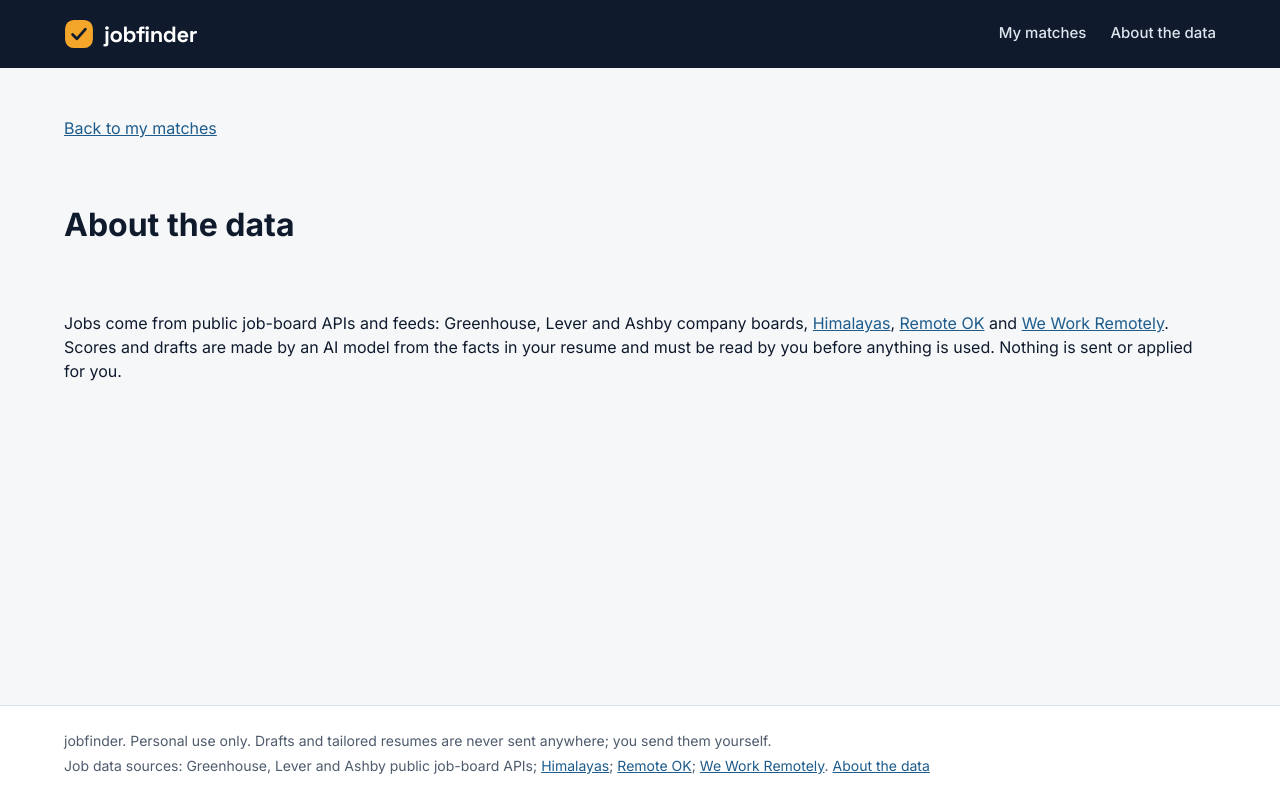
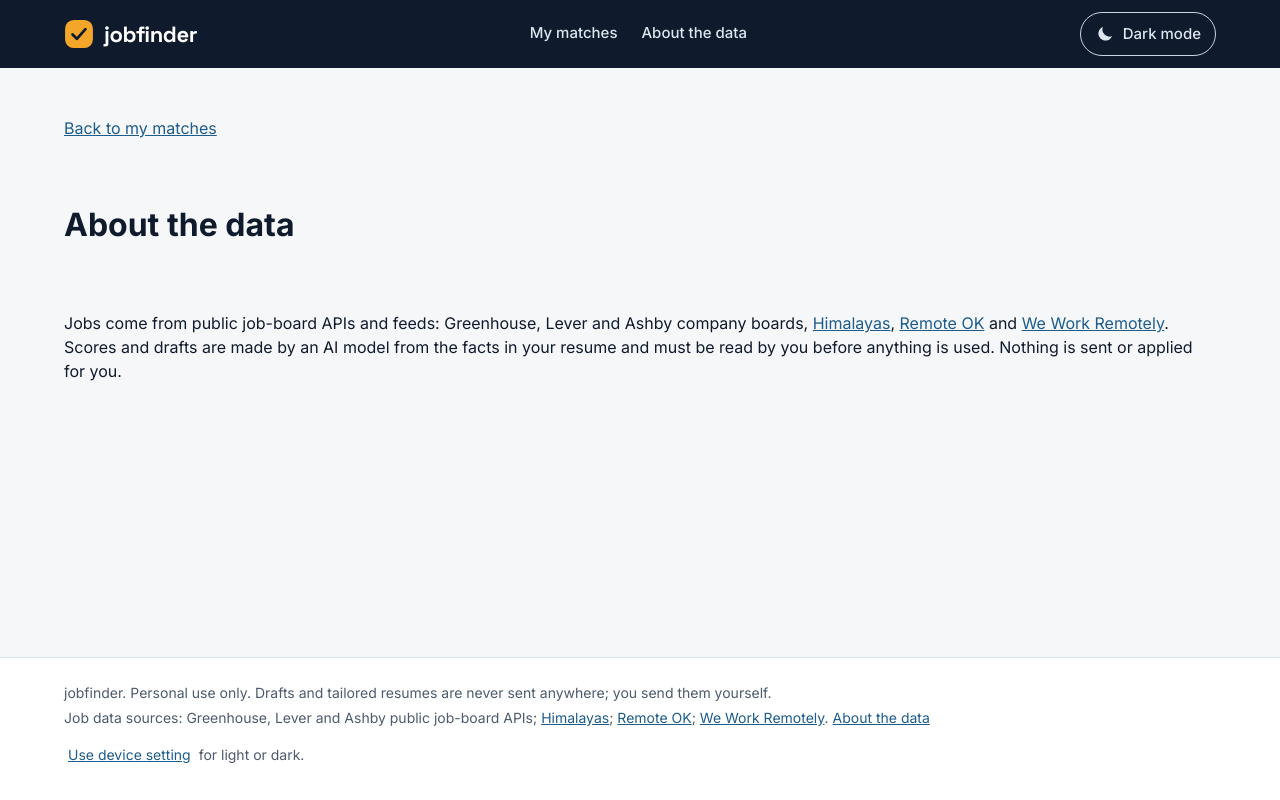
Before and after one commit to sp1c3r125/job-finder, a FastAPI app: page /about in a window 1280 px wide. Run offline with FastAPI, Linux system fonts and the light colour scheme; data that the repository does not hold is empty.

Commit message:
Dark colours as light-dark() tokens; theme button (POST /theme, cookie, no JavaScript); tests
Co-Authored-By: Claude Sonnet 5.5 <noreply@anthropic.com>

```diff
--- a/jobfinder/static/style.css
+++ b/jobfinder/static/style.css
@@ -10,58 +10,65 @@
   unicode-range: U+0000-00FF, U+0131, U+0152-0153, U+02BB-02BC, U+02C6, U+02DA, U+02DC, U+0304, U+0308, U+0329, U+2000-206F, U+20AC, U+2122, U+2191, U+2193, U+2212, U+2215, U+FEFF, U+FFFD;
 }
 
-/* Colour tokens. Every token has a light value (here), a light-dark() pair, and a dark fallback for browsers
-   without light-dark(). tests/test_web_layout.py checks that the three blocks agree. */
+/* Colour tokens. Every token has a light value (:root), a light-dark() pair, and dark fallback values for browsers
+   without light-dark(). The theme button sets data-theme on <html>; the fallbacks follow it as well as the device setting.
+   tests/test_resume_first_ui.py checks that the blocks agree. */
 :root {
   color-scheme: light dark;
   --bg: #F6F7F9; --surface: #FFFFFF; --fg: #0F1B2D; --muted: #4E5B6D; --line: #DCE2EA; --line-strong: #A9B6C6;
-  --link: #1D5C8C; --link-hover: #123E61;
-  --navy: #0F1B2D; --on-navy: #FFFFFF; --navy-text: #C9D4E0; --navy-chip: #1B2A40; --navy-link: #DDE5EE;
-  --accent: #F4A62A; --on-accent: #0F1B2D;
-  --chip-bg: #E8F0F7; --chip-fg: #123E61; --warn: #A2560C;
-  --strong-bg: #1D5C8C; --strong-fg: #FFFFFF;
-  --good-bg: #E8F0F7; --good-fg: #123E61;
-  --possible-bg: #FFF3E0; --possible-fg: #7A3E00;
-  --rule-bg: #EEF2F6; --rule-fg: #33415A;
-  --drop-bg: #F5F8FB; --drop-line: #6F89A6;
+  --link: #1D5C8C; --link-hover: #123E61; --navy: #0F1B2D; --on-navy: #FFFFFF; --navy-text: #C9D4E0;
+  --navy-chip: #1B2A40; --navy-link: #DDE5EE; --accent: #F4A62A; --on-accent: #0F1B2D; --chip-bg: #E8F0F7;
+  --chip-fg: #123E61; --warn: #A2560C; --strong-bg: #1D5C8C; --strong-fg: #FFFFFF; --good-bg: #E8F0F7;
+  --good-fg: #123E61; --possible-bg: #FFF3E0; --possible-fg: #7A3E00; --rule-bg: #EEF2F6; --rule-fg: #33415A;
+  --drop-bg: #F5F8FB; --drop-line: #6F89A6; --panel: #FFFFFF; --fg-2: #33415A;
   --shadow: 0 24px 60px rgb(4 12 24 / 0.35);
   --font-body: "Inter", system-ui, -apple-system, "Segoe UI", Roboto, sans-serif;
   --font-head: "Space Grotesk", "Inter", system-ui, sans-serif;
   font: 1rem/1.5 var(--font-body);
   font-size-adjust: from-font;
 }
+:root[data-theme="light"] { color-scheme: light; }
+:root[data-theme="dark"] { color-scheme: dark; }
 @supports (color: light-dark(white, black)) {
   :root {
-    --bg: light-dark(#F6F7F9, #0B1320); --surface: light-dark(#FFFFFF, #131E2F); --fg: light-dark(#0F1B2D, #E8EDF3);
-    --muted: light-dark(#4E5B6D, #A9B6C6); --line: light-dark(#DCE2EA, #2A3850); --line-strong: light-dark(#A9B6C6, #4C607C);
-    --link: light-dark(#1D5C8C, #8DBBE0); --link-hover: light-dark(#123E61, #BBD6EE);
-    --navy: light-dark(#0F1B2D, #081120); --on-navy: light-dark(#FFFFFF, #FFFFFF); --navy-text: light-dark(#C9D4E0, #C9D4E0);
+    --bg: light-dark(#F6F7F9, #0D1624); --surface: light-dark(#FFFFFF, #142235); --fg: light-dark(#0F1B2D, #E6ECF2);
+    --muted: light-dark(#4E5B6D, #A9B6C6); --line: light-dark(#DCE2EA, #26364D);
+    --line-strong: light-dark(#A9B6C6, #4A6383); --link: light-dark(#1D5C8C, #8CC3F0);
+    --link-hover: light-dark(#123E61, #BBD6EE); --navy: light-dark(#0F1B2D, #08101C);
+    --on-navy: light-dark(#FFFFFF, #FFFFFF); --navy-text: light-dark(#C9D4E0, #C9D4E0);
     --navy-chip: light-dark(#1B2A40, #16253B); --navy-link: light-dark(#DDE5EE, #DDE5EE);
     --accent: light-dark(#F4A62A, #F4A62A); --on-accent: light-dark(#0F1B2D, #0F1B2D);
-    --chip-bg: light-dark(#E8F0F7, #1B2D45); --chip-fg: light-dark(#123E61, #BBD6EE); --warn: light-dark(#A2560C, #F0A860);
-    --strong-bg: light-dark(#1D5C8C, #2A6FA3); --strong-fg: light-dark(#FFFFFF, #FFFFFF);
-    --good-bg: light-dark(#E8F0F7, #1B2D45); --good-fg: light-dark(#123E61, #BBD6EE);
-    --possible-bg: light-dark(#FFF3E0, #3A2A10); --possible-fg: light-dark(#7A3E00, #F6C98A);
-    --rule-bg: light-dark(#EEF2F6, #1D2A3D); --rule-fg: light-dark(#33415A, #C3CEDB);
-    --drop-bg: light-dark(#F5F8FB, #101A2A); --drop-line: light-dark(#6F89A6, #5A7494);
+    --chip-bg: light-dark(#E8F0F7, #1B2D45); --chip-fg: light-dark(#123E61, #BBD6EE);
+    --warn: light-dark(#A2560C, #F0A35E); --strong-bg: light-dark(#1D5C8C, #2B6FA6);
+    --strong-fg: light-dark(#FFFFFF, #FFFFFF); --good-bg: light-dark(#E8F0F7, #1C3350);
+    --good-fg: light-dark(#123E61, #CFE3F5); --possible-bg: light-dark(#FFF3E0, #3A2A10);
+    --possible-fg: light-dark(#7A3E00, #F7C97A); --rule-bg: light-dark(#EEF2F6, #1D2A3D);
+    --rule-fg: light-dark(#33415A, #C3CEDB); --drop-bg: light-dark(#F5F8FB, #101A2A);
+    --drop-line: light-dark(#6F89A6, #5A7494); --panel: light-dark(#FFFFFF, #1B2C44);
+    --fg-2: light-dark(#33415A, #C9D4E0);
     --shadow: light-dark(0 24px 60px rgb(4 12 24 / 0.35), 0 24px 60px rgb(0 0 0 / 0.5));
   }
 }
-@media (prefers-color-scheme: dark) {
-  @supports not (color: light-dark(white, black)) {
-    :root {
-      --bg: #0B1320; --surface: #131E2F; --fg: #E8EDF3; --muted: #A9B6C6; --line: #2A3850; --line-strong: #4C607C;
-      --link: #8DBBE0; --link-hover: #BBD6EE;
-      --navy: #081120; --on-navy: #FFFFFF; --navy-text: #C9D4E0; --navy-chip: #16253B; --navy-link: #DDE5EE;
-      --accent: #F4A62A; --on-accent: #0F1B2D;
-      --chip-bg: #1B2D45; --chip-fg: #BBD6EE; --warn: #F0A860;
-      --strong-bg: #2A6FA3; --strong-fg: #FFFFFF;
-      --good-bg: #1B2D45; --good-fg: #BBD6EE;
-      --possible-bg: #3A2A10; --possible-fg: #F6C98A;
-      --rule-bg: #1D2A3D; --rule-fg: #C3CEDB;
-      --drop-bg: #101A2A; --drop-line: #5A7494;
+@supports not (color: light-dark(white, black)) {
+  @media (prefers-color-scheme: dark) {
+    :root:not([data-theme="light"]) {
+      --bg: #0D1624; --surface: #142235; --fg: #E6ECF2; --muted: #A9B6C6; --line: #26364D; --line-strong: #4A6383;
+      --link: #8CC3F0; --link-hover: #BBD6EE; --navy: #08101C; --on-navy: #FFFFFF; --navy-text: #C9D4E0;
+      --navy-chip: #16253B; --navy-link: #DDE5EE; --accent: #F4A62A; --on-accent: #0F1B2D; --chip-bg: #1B2D45;
+      --chip-fg: #BBD6EE; --warn: #F0A35E; --strong-bg: #2B6FA6; --strong-fg: #FFFFFF; --good-bg: #1C3350;
+      --good-fg: #CFE3F5; --possible-bg: #3A2A10; --possible-fg: #F7C97A; --rule-bg: #1D2A3D; --rule-fg: #C3CEDB;
+      --drop-bg: #101A2A; --drop-line: #5A7494; --panel: #1B2C44; --fg-2: #C9D4E0;
       --shadow: 0 24px 60px rgb(0 0 0 / 0.5);
     }
+  }
+  :root[data-theme="dark"] {
+    --bg: #0D1624; --surface: #142235; --fg: #E6ECF2; --muted: #A9B6C6; --line: #26364D; --line-strong: #4A6383;
+    --link: #8CC3F0; --link-hover: #BBD6EE; --navy: #08101C; --on-navy: #FFFFFF; --navy-text: #C9D4E0;
+    --navy-chip: #16253B; --navy-link: #DDE5EE; --accent: #F4A62A; --on-accent: #0F1B2D; --chip-bg: #1B2D45;
+    --chip-fg: #BBD6EE; --warn: #F0A35E; --strong-bg: #2B6FA6; --strong-fg: #FFFFFF; --good-bg: #1C3350;
+    --good-fg: #CFE3F5; --possible-bg: #3A2A10; --possible-fg: #F7C97A; --rule-bg: #1D2A3D; --rule-fg: #C3CEDB;
+    --drop-bg: #101A2A; --drop-line: #5A7494; --panel: #1B2C44; --fg-2: #C9D4E0;
+    --shadow: 0 24px 60px rgb(0 0 0 / 0.5);
   }
 }
 
@@ -164,7 +171,7 @@ input[type="file"]::file-selector-button { font: inherit; font-weight: 600; min-
 .job-title h2, .job-title h1, .job-title p { margin: 0; }
 .job-title h2, .job-title h1 { font-size: 1.3125rem; font-weight: 700; letter-spacing: -0.01em; line-height: 1.25; }
 .job-title h2 a { color: var(--fg); text-decoration-thickness: 1px; text-underline-offset: 0.2em; }
-.job-title .company { font-size: 1rem; font-weight: 500; color: var(--rule-fg); }
+.job-title .company { font-size: 1rem; font-weight: 500; color: var(--fg-2); }
 .job-title .meta { font-size: 0.875rem; color: var(--muted); }
 .badge { flex: none; margin: 0; display: flex; flex-direction: column; align-items: center; min-inline-size: 6.5rem; padding: 0.625rem 0.875rem; border-radius: 0.75rem; }
 .badge .num { font: 700 2rem/1 var(--font-head); }
@@ -179,7 +186,7 @@ input[type="file"]::file-selector-button { font: inherit; font-weight: 600; min-
 .job-body h3, .job-extra h2 { margin: 0 0 0.375rem; font-size: 0.875rem; font-weight: 700; text-transform: uppercase; letter-spacing: 0.06em; color: var(--link); }
 .job-body h3.gaps, .job-extra h2.gaps { color: var(--warn); }
 .job-body ul, .job-extra ul { margin: 0; padding-inline-start: 1.25rem; font-size: 0.9375rem; line-height: 1.55; display: flex; flex-direction: column; gap: 0.25rem; }
-.job-note { margin: 0; font-size: 0.9375rem; line-height: 1.55; color: var(--rule-fg); }
+.job-note { margin: 0; font-size: 0.9375rem; line-height: 1.55; color: var(--fg-2); }
 .job > footer { display: flex; flex-wrap: wrap; align-items: center; gap: 0.625rem 0.75rem; padding-block-start: 0.875rem; border-block-start: 1px solid var(--line); }
 .job-extra { display: flex; flex-direction: column; gap: 1rem; }
 .job-extra section > p { margin: 0; }
@@ -187,7 +194,7 @@ input[type="file"]::file-selector-button { font: inherit; font-weight: 600; min-
 .empty { background: var(--surface); border: 1px solid var(--line); border-radius: 1rem; padding: 1.5rem; margin: 0; }
 
 /* Side panel */
-.panel { background: var(--surface); border: 1px solid var(--line); border-radius: 1rem; padding: 1.25rem 1.375rem; display: flex; flex-direction: column; gap: 0.75rem; overflow-wrap: anywhere; }
+.panel { background: var(--panel); border: 1px solid var(--line); border-radius: 1rem; padding: 1.25rem 1.375rem; display: flex; flex-direction: column; gap: 0.75rem; overflow-wrap: anywhere; }
 .panel h2 { margin: 0; font-size: 1.0625rem; font-weight: 700; }
 .panel p { margin: 0; }
 .panel-dark { background: var(--navy); border-color: var(--navy); color: var(--on-navy); }
@@ -224,3 +231,23 @@ input[type="file"]::file-selector-button { font: inherit; font-weight: 600; min-
 .progress-actions { display: flex; flex-wrap: wrap; align-items: center; gap: 0.75rem 1rem; }
 
 .visually-hidden { position: absolute; inline-size: 1px; block-size: 1px; overflow: hidden; clip-path: inset(50%); white-space: nowrap; }
+
+/* Theme button (a form with submit buttons, no JavaScript). Show only the button that switches away from the current theme. */
+.theme-form { display: flex; }
+.theme-btn { display: inline-flex; align-items: center; justify-content: center; gap: 0.5rem; min-block-size: 44px; min-inline-size: 44px; padding: 0 0.875rem; border-radius: 999px; border: 1.5px solid var(--navy-text); background: transparent; color: var(--navy-link); font: inherit; font-size: 0.9375rem; font-weight: 500; cursor: pointer; }
+.theme-btn:hover { color: var(--on-navy); border-color: var(--on-navy); }
+.theme-btn:focus-visible { outline: 3px solid var(--accent); outline-offset: 2px; }
+.theme-btn .icon { inline-size: 1.25rem; block-size: 1.25rem; flex: none; }
+.theme-to-light { display: none; }
+:root[data-theme="dark"] .theme-to-light { display: inline-flex; }
+:root[data-theme="dark"] .theme-to-dark { display: none; }
+@media (prefers-color-scheme: dark) {
+  :root:not([data-theme]) .theme-to-light { display: inline-flex; }
+  :root:not([data-theme]) .theme-to-dark { display: none; }
+}
+@media (max-width: 40rem) {
+  .theme-btn { padding: 0; inline-size: 44px; }
+  .theme-text { position: absolute; inline-size: 1px; block-size: 1px; overflow: hidden; clip-path: inset(50%); white-space: nowrap; }
+}
+.link-btn { display: inline-flex; align-items: center; min-block-size: 44px; padding: 0 0.25rem; border: 0; background: none; color: var(--link); font: inherit; text-decoration: underline; cursor: pointer; }
+.link-btn:hover { color: var(--link-hover); }
--- a/jobfinder/templates/base.html
+++ b/jobfinder/templates/base.html
@@ -1,5 +1,5 @@
 <!doctype html>
-<html lang="en">
+<html lang="en"{% if theme %} data-theme="{{ theme }}"{% endif %}>
 <head>
   <meta charset="utf-8">
   <meta name="viewport" content="width=device-width, initial-scale=1">
@@ -15,6 +15,16 @@
         {% block nav %}<a href="/matches"{% block nav_matches %}{% endblock %}>My matches</a>
         <a href="/about">About the data</a>{% endblock %}
       </nav>
+      <form class="theme-form" id="theme-form" action="/theme" method="post">
+        <input type="hidden" name="csrf_token" value="{{ csrf }}">
+        <input type="hidden" name="next" value="{{ next_url }}">
+        <button class="theme-btn theme-to-dark" type="submit" name="theme" value="dark" aria-label="Dark mode">
+          <svg class="icon" viewBox="0 0 24 24" aria-hidden="true" focusable="false"><path fill="currentColor" d="M20.5 14.5A8.5 8.5 0 0 1 9.5 3.5a8.5 8.5 0 1 0 11 11z"/></svg>
+          <span class="theme-text">Dark mode</span></button>
+        <button class="theme-btn theme-to-light" type="submit" name="theme" value="light" aria-label="Light mode">
+          <svg class="icon" viewBox="0 0 24 24" aria-hidden="true" focusable="false"><circle cx="12" cy="12" r="4.5" fill="currentColor"/><path stroke="currentColor" stroke-width="2" stroke-linecap="round" d="M12 2.5v3M12 18.5v3M2.5 12h3M18.5 12h3M5.3 5.3l2.1 2.1M16.6 16.6l2.1 2.1M5.3 18.7l2.1-2.1M16.6 7.4l2.1-2.1"/></svg>
+          <span class="theme-text">Light mode</span></button>
+      </form>
     </div>
   </header>
   {% if demo %}<p class="banner"><span class="wrap">Demo: every job, company and score here is invented. Nothing is real and nothing is sent anywhere.</span></p>{% endif %}
@@ -40,6 +50,7 @@
       <a href="https://himalayas.app">Himalayas</a>; <a href="https://remoteok.com">Remote OK</a>;
       <a href="https://weworkremotely.com">We Work Remotely</a>. <a href="/about">About the data</a></p>
     {% endif %}
+    <p><button class="link-btn" type="submit" form="theme-form" name="theme" value="device">Use device setting</button> for light or dark.</p>
     </div>
   </footer>
 </body>
```
Also changed, not shown: jobfinder/web.py (+28 -1 lines), tests/test_demo.py (+2 -2 lines), tests/test_resume_first_ui.py (+112 -12 lines).
